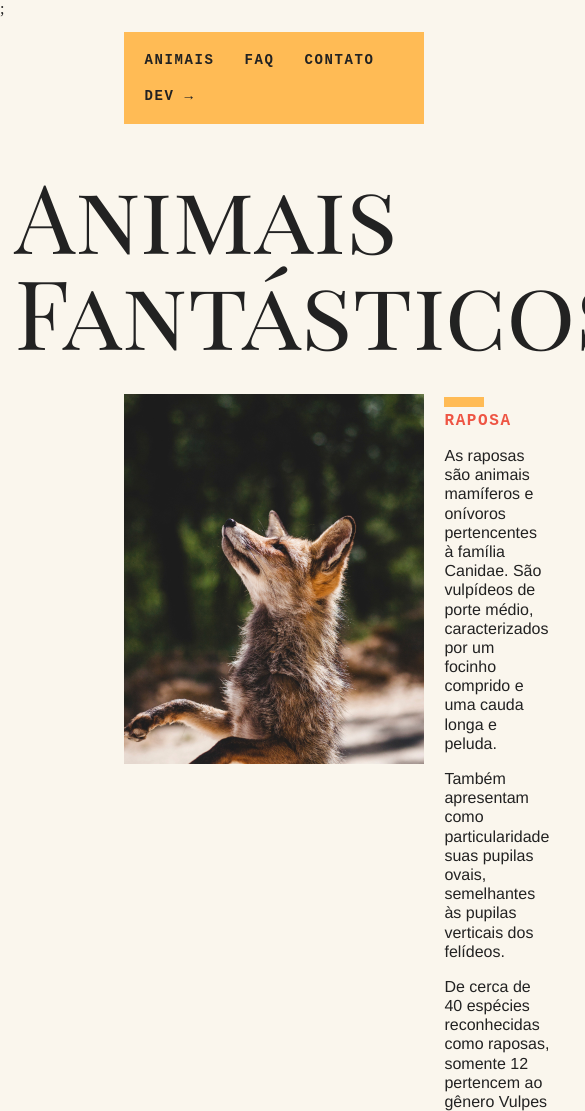
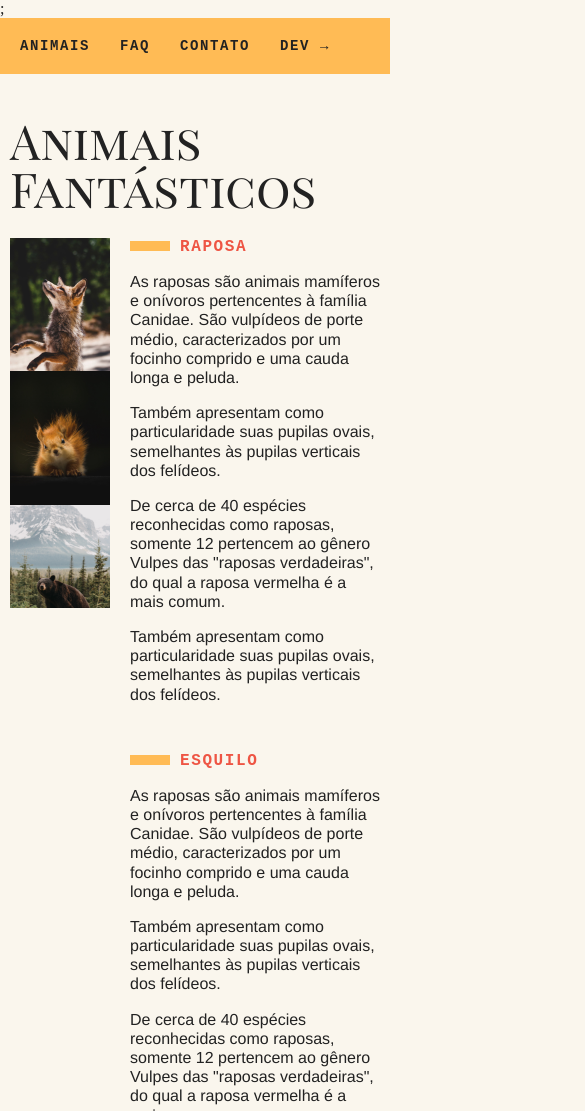
Before and after one commit to Eduardo-EGO1/portfolio1, a plain HTML site: page index.html in a window 390 px wide. Shown: the top 1111 px of the page, 585 px wide, since content can reach past the window. Drawn offline with Linux system fonts and the light colour scheme.

Commit message:
adicionando responsividade

```diff
--- a/css/style.css
+++ b/css/style.css
@@ -146,8 +146,6 @@ body {
 
 .mapa {
     grid-column: 2;
-    width: 100%;
-    height: 370px;
 }
 
 .dados {
@@ -188,7 +186,41 @@ body {
     font-weight: bold;
 }
 
-
 footer {
     display: block;
 }
+
+@media (max-width: 700px) {
+    body {
+        grid-template-columns: 1fr;
+    }
+
+    .menu, .grid-section, .copy {
+        grid-column: 1;
+    }
+
+    .grid-section {
+        grid-template-columns: 100px 1fr;
+        grid-gap: 10px;
+    }
+
+    .animais-lista {
+        grid-column: 1;
+    }
+
+    .faq-lista, .dados, .mapa {
+        grid-column: 1 / 3;
+    }
+
+    .grid-section h1 {
+        font-size: 3rem;
+    }
+
+    .menu {
+        margin-top: 0px;
+    }
+
+    .copy {
+        margin-bottom: 0px;
+    }
+}
```
